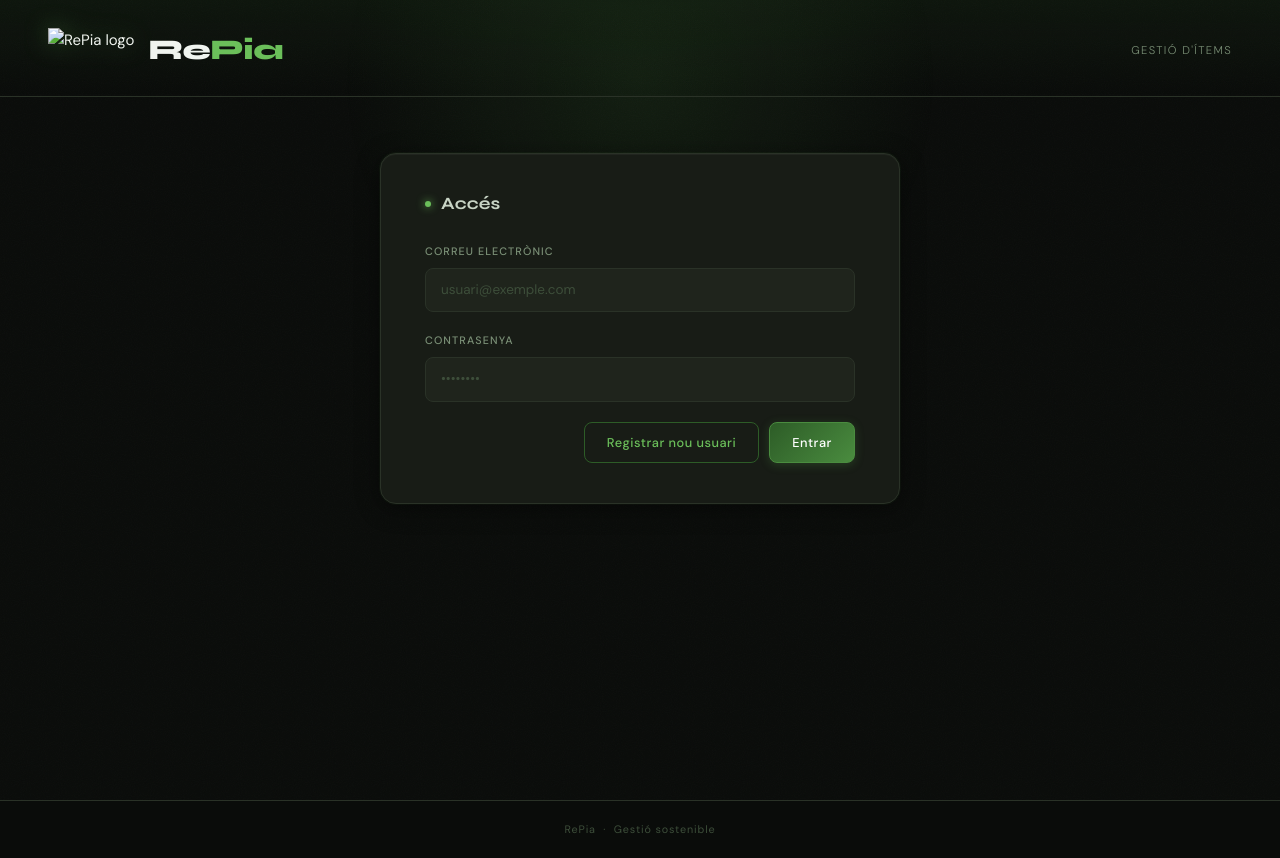
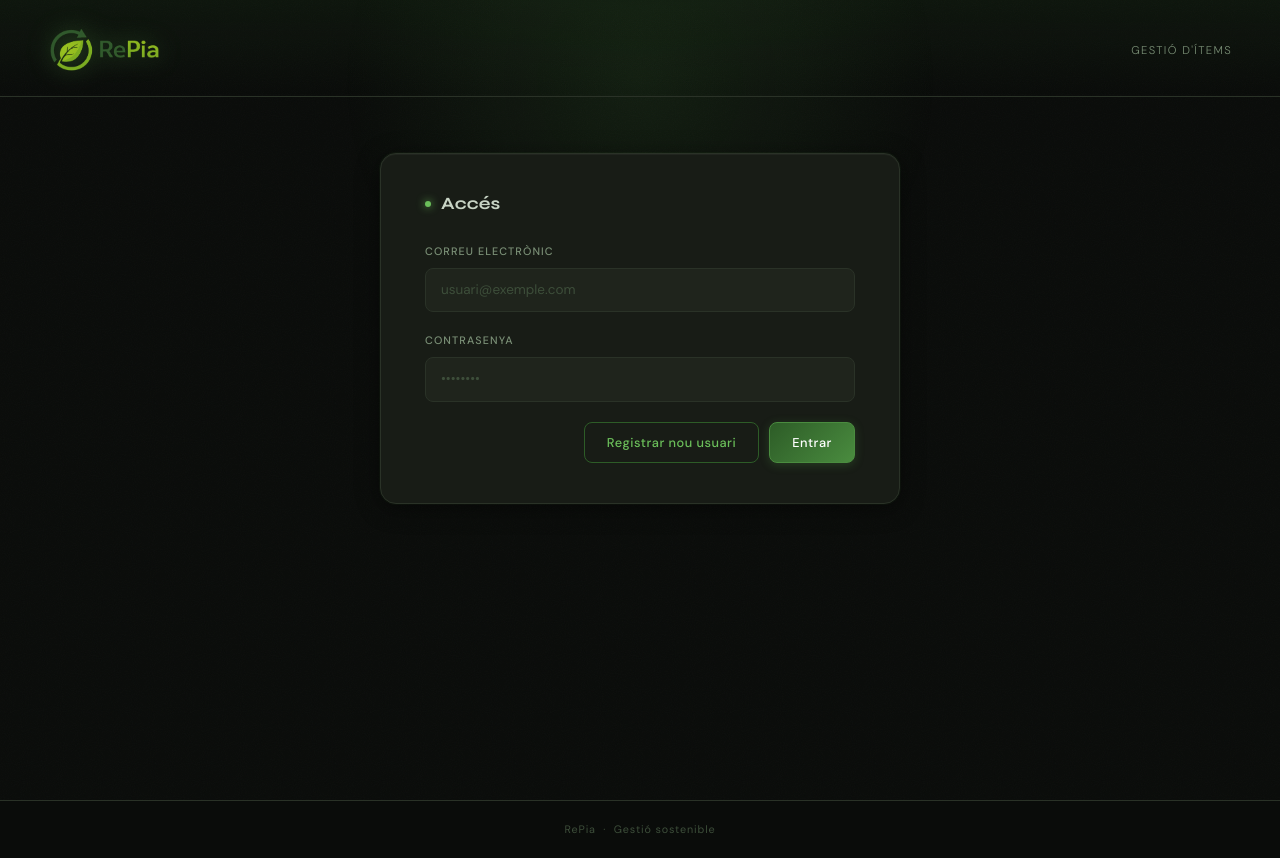
Before and after one commit to IzanLosada/REPIA, a website: page public/index.html in a window 1280 px wide. Drawn offline with nearby package versions, Linux system fonts and the light colour scheme; no server answers.

Commit message:
Actualitzem HTML

```diff
--- a/public/index.html
+++ b/public/index.html
@@ -3,6 +3,7 @@
   <head>
     <meta charset="utf-8" />
     <title>RePia</title>
+    <link rel="icon" type="image/x-icon" href="img/favicon.png" />
     <link rel="preconnect" href="https://fonts.googleapis.com" />
     <link rel="preconnect" href="https://fonts.gstatic.com" crossorigin />
     <link href="https://fonts.googleapis.com/css2?family=Syne:wght@400;600;700;800&family=DM+Sans:ital,wght@0,300;0,400;0,500;1,300&display=swap" rel="stylesheet" />
@@ -421,8 +422,7 @@
 
     <header>
       <div class="logo-wrap">
-        <img src="logo.png" alt="RePia logo" />
-        <h1>Re<span>Pia</span></h1>
+        <img src="img/logo.png" alt="RePia logo" />
       </div>
       <span class="tagline">Gestió d'ítems</span>
     </header>
```
Also changed, not shown: public/img/favicon.png (added), public/img/logo.png (added).
